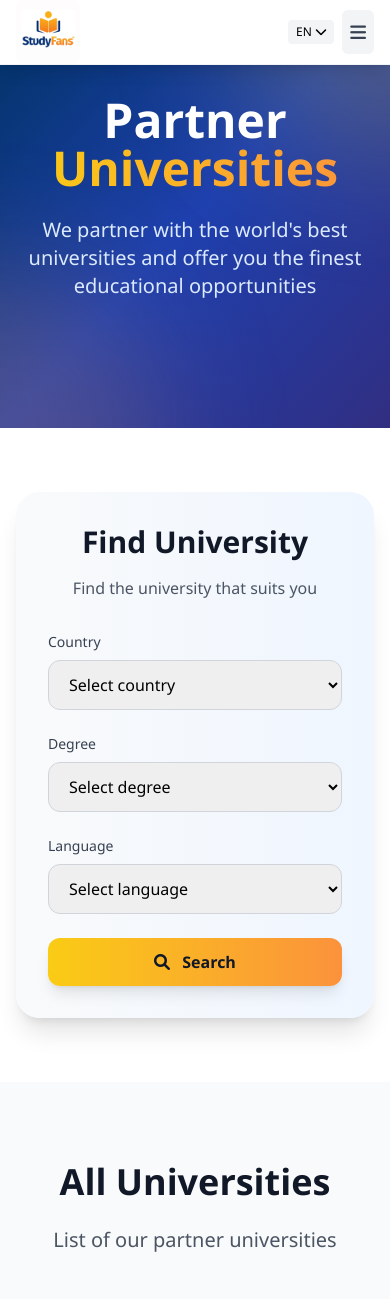
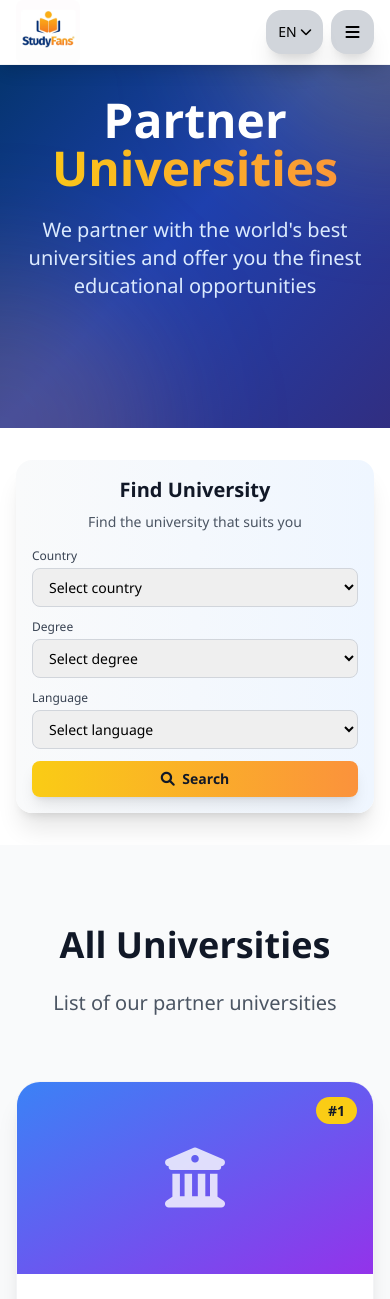
Before and after one commit to Usergeee443/studyfans, a Flask app: page /universities in a window 390 px wide. Shown: the top 1299 px of the page. Run offline with Flask 3, Linux system fonts and the light colour scheme; data comes from the database, SQL or seed files in the repository; some libraries are stand-ins or nearby versions.

Commit message:
version 1.1 Beta (Bugs fixes)

```diff
--- a/templates/base.html
+++ b/templates/base.html
@@ -222,7 +222,7 @@
 				<!-- Language Switcher -->
 				<div class="hidden md:flex items-center">
 					<div class="relative group">
-						<button class="flex items-center space-x-1 px-3 py-3 text-sm rounded-[1rem] shadow-xl bg-gray-300 hover:bg-gray-200 transition-all duration-200 focus:outline-none focus:ring-2 focus:ring-yellow-400">
+						<button class="flex items-center space-x-1 px-3 py-3 text-sm rounded-[1rem] shadow-xl bg-gray-300 hover:bg-gray-200 transition-all duration-200">
 							<span class="font-medium">
 								{% if lang == 'uz' %}UZ{% elif lang == 'en' %}EN{% elif lang == 'ru' %}RU{% else %}TR{% endif %}
 							</span>
@@ -253,38 +253,36 @@
 				<!-- Mobile Language Switcher -->
 				<div class="md:hidden flex items-center space-x-2">
 					<div class="relative group">
-						<button class="flex items-center space-x-1 px-2 py-1 text-xs rounded bg-gray-100 hover:bg-gray-200 transition-all duration-200 focus:outline-none focus:ring-2 focus:ring-yellow-400">
+						<button class="flex items-center space-x-1 px-3 py-3 text-sm rounded-[1rem] shadow-xl bg-gray-300 hover:bg-gray-200 transition-all duration-200">
 							<span class="font-medium">
 								{% if lang == 'uz' %}UZ{% elif lang == 'en' %}EN{% elif lang == 'ru' %}RU{% else %}TR{% endif %}
 							</span>
 							<i class="fas fa-chevron-down text-xs transition-transform duration-200 group-hover:rotate-180"></i>
 						</button>
 
-						<div class="absolute right-0 mt-1 w-16 bg-white rounded shadow-lg border border-gray-200 opacity-0 invisible group-hover:opacity-100 group-hover:visible transition-all duration-200 z-50">
+						<div class="absolute right-0 mt-2 w-20 bg-white rounded-[1rem] shadow-xl opacity-0 invisible group-hover:opacity-100 group-hover:visible transition-all duration-200 z-50">
 							<a href="{{ request.url | replace_query_param('lang', 'uz') }}"
-								class="block px-2 py-1 text-xs text-gray-700 hover:bg-yellow-100 hover:text-gray-900 rounded-t transition-colors duration-200 {% if lang == 'uz' %}bg-yellow-100 text-gray-900{% endif %}">
+								class="block px-3 py-2 text-sm hover:bg-gray-200 rounded-t-[1rem] transition-colors duration-200 {% if lang == 'uz' %}bg-gray-300{% endif %}">
 								UZ
 							</a>
 							<a href="{{ request.url | replace_query_param('lang', 'en') }}"
-								class="block px-2 py-1 text-xs text-gray-700 hover:bg-yellow-100 hover:text-gray-900 transition-colors duration-200 {% if lang == 'en' %}bg-yellow-100 text-gray-900{% endif %}">
+								class="block px-3 py-2 text-sm hover:bg-gray-200 transition-colors duration-200 {% if lang == 'en' %}bg-gray-300{% endif %}">
 								EN
 							</a>
 							<a href="{{ request.url | replace_query_param('lang', 'ru') }}"
-								class="block px-2 py-1 text-xs text-gray-700 hover:bg-yellow-100 hover:text-gray-900 transition-colors duration-200 {% if lang == 'ru' %}bg-yellow-100 text-gray-900{% endif %}">
+								class="block px-3 py-2 text-sm hover:bg-gray-200 transition-colors duration-200 {% if lang == 'ru' %}bg-gray-300{% endif %}">
 								RU
 							</a>
 							<a href="{{ request.url | replace_query_param('lang', 'tr') }}"
-								class="block px-2 py-1 text-xs text-gray-700 hover:bg-yellow-100 hover:text-gray-900 rounded-b transition-colors duration-200 {% if lang == 'tr' %}bg-yellow-100 text-gray-900{% endif %}">
+								class="block px-3 py-2 text-sm hover:bg-gray-200 rounded-b-[1rem] transition-colors duration-200 {% if lang == 'tr' %}bg-gray-300{% endif %}">
 								TR
 							</a>
 						</div>
 					</div>
 
-					<!-- Mobile menu button -->
-					<button type="button" onclick="toggleMobileMenu()"
-						class="bg-gray-100 inline-flex items-center justify-center p-2 rounded-md text-gray-700 hover:text-gray-900 hover:bg-gray-200 focus:outline-none focus:ring-2 focus:ring-inset focus:ring-yellow-400 transition-all duration-200">
+					<button type="button" onclick="toggleMobileMenu()" class="flex items-center px-[0.9rem] py-[0.9rem] rounded-[1rem] shadow-xl bg-gray-300 hover:bg-gray-200 transition-all duration-200">
 						<span class="sr-only">Open main menu</span>
-						<i class="fas fa-bars text-lg"></i>
+						<i class="fas fa-bars text-md transition-transform duration-200 group-hover:rotate-180"></i>
 					</button>
 				</div>
 			</div>
@@ -292,35 +290,40 @@
 
 		<!-- Mobile Navigation Menu -->
 		<div id="mobile-menu" class="md:hidden hidden">
-			<div class="px-2 pt-2 pb-3 space-y-1 sm:px-3 bg-white border-t border-gray-200">
+			<div class="px-4 pt-4 pb-6 space-y-3 sm:px-6 bg-white border-t border-gray-200">
 				<a href="{{ url_for('index') }}"
-					class="flex items-center space-x-4 p-3 rounded-lg transition-all duration-200 {% if request.endpoint == 'index' %}text-[#003262] bg-yellow-100{% else %}text-gray-700 hover:text-black hover:bg-gray-50{% endif %}">
-					<i class="fas fa-home text-yellow-500"></i>
-					<span class="font-medium text-base">{% if lang == 'uz' %}Bosh sahifa{% elif lang == 'ru' %}Главная{% elif lang == 'tr' %}Ana Sayfa{% else %}Home{% endif %}</span>
+					class="nav-link relative px-6 py-3 font-medium text-sm transition-all duration-300 group flex items-center space-x-4 {% if request.endpoint == 'index' %}text-[#003262] bg-[#ff9015] text-white rounded-[1rem] shadow-xl{% else %}text-gray-700 hover:text-white{% endif %}">
+					<i class="fas fa-home text-lg"></i>
+					<span class="relative z-10" data-lang="nav.home">{% if lang == 'uz' %}Bosh sahifa{% elif lang == 'ru' %}Главная{% elif lang == 'tr' %}Ana Sayfa{% else %}Home{% endif %}</span>
+					{% if request.endpoint != 'index' %}<div class="absolute inset-0 bg-[#ff9015] rounded-[1rem] scale-0 group-hover:scale-100 transition-transform duration-300 ease-out shadow-xl"></div>{% endif %}
 				</a>
 
 				<a href="{{ url_for('universities') }}"
-					class="flex items-center space-x-4 p-3 rounded-lg transition-all duration-200 {% if request.endpoint == 'universities' %}text-[#003262] bg-yellow-100{% else %}text-gray-700 hover:text-black hover:bg-gray-50{% endif %}">
-					<i class="fas fa-university text-yellow-500"></i>
-					<span class="font-medium text-base">{% if lang == 'uz' %}Universitetlar{% elif lang == 'ru' %}Университеты{% elif lang == 'tr' %}Üniversiteler{% else %}Universities{% endif %}</span>
+					class="nav-link relative px-6 py-3 font-medium text-sm transition-all duration-300 group flex items-center space-x-4 {% if request.endpoint == 'universities' %}text-[#003262] bg-[#ff9015] text-white rounded-[1rem] shadow-xl{% else %}text-gray-700 hover:text-white{% endif %}">
+					<i class="fas fa-university text-lg"></i>
+					<span class="relative z-10" data-lang="nav.universities">{% if lang == 'uz' %}Universitetlar{% elif lang == 'ru' %}Университеты{% elif lang == 'tr' %}Üniversiteler{% else %}Universities{% endif %}</span>
+					{% if request.endpoint != 'universities' %}<div class="absolute inset-0 bg-[#ff9015] rounded-[1rem] scale-0 group-hover:scale-100 transition-transform duration-300 ease-out shadow-xl"></div>{% endif %}
 				</a>
 
 				<a href="{{ url_for('services') }}"
-					class="flex items-center space-x-4 p-3 rounded-lg transition-all duration-200 {% if request.endpoint == 'services' %}text-[#003262] bg-yellow-100{% else %}text-gray-700 hover:text-black hover:bg-gray-50{% endif %}">
-					<i class="fas fa-cogs text-yellow-500"></i>
-					<span class="font-medium text-base">{% if lang == 'uz' %}Xizmatlar{% elif lang == 'ru' %}Услуги{% elif lang == 'tr' %}Hizmetler{% else %}Services{% endif %}</span>
+					class="nav-link relative px-6 py-3 font-medium text-sm transition-all duration-300 group flex items-center space-x-4 {% if request.endpoint == 'services' %}text-[#003262] bg-[#ff9015] text-white rounded-[1rem] shadow-xl{% else %}text-gray-700 hover:text-white{% endif %}">
+					<i class="fas fa-cogs text-lg"></i>
+					<span class="relative z-10" data-lang="nav.services">{% if lang == 'uz' %}Xizmatlar{% elif lang == 'ru' %}Услуги{% elif lang == 'tr' %}Hizmetler{% else %}Services{% endif %}</span>
+					{% if request.endpoint != 'services' %}<div class="absolute inset-0 bg-[#ff9015] rounded-[1rem] scale-0 group-hover:scale-100 transition-transform duration-300 ease-out shadow-xl"></div>{% endif %}
 				</a>
 
 				<a href="{{ url_for('about') }}"
-					class="flex items-center space-x-4 p-3 rounded-lg transition-all duration-200 {% if request.endpoint == 'about' %}text-[#003262] bg-yellow-100{% else %}text-gray-700 hover:text-black hover:bg-gray-50{% endif %}">
-					<i class="fas fa-info-circle text-yellow-500"></i>
-					<span class="font-medium text-base">{% if lang == 'uz' %}Biz haqimizda{% elif lang == 'ru' %}О нас{% elif lang == 'tr' %}Hakkımızda{% else %}About{% endif %}</span>
+					class="nav-link relative px-6 py-3 font-medium text-sm transition-all duration-300 group flex items-center space-x-4 {% if request.endpoint == 'about' %}text-[#003262] bg-[#ff9015] text-white rounded-[1rem] shadow-xl{% else %}text-gray-700 hover:text-white{% endif %}">
+					<i class="fas fa-info-circle text-lg"></i>
+					<span class="relative z-10" data-lang="nav.about">{% if lang == 'uz' %}Biz haqimizda{% elif lang == 'ru' %}О нас{% elif lang == 'tr' %}Hakkımızda{% else %}About{% endif %}</span>
+					{% if request.endpoint != 'about' %}<div class="absolute inset-0 bg-[#ff9015] rounded-[1rem] scale-0 group-hover:scale-100 transition-transform duration-300 ease-out shadow-xl"></div>{% endif %}
 				</a>
 
 				<a href="{{ url_for('contact') }}"
-					class="flex items-center space-x-4 p-3 rounded-lg transition-all duration-200 {% if request.endpoint == 'contact' %}text-[#003262] bg-yellow-100{% else %}text-gray-700 hover:text-black hover:bg-gray-50{% endif %}">
-					<i class="fas fa-phone text-yellow-500"></i>
-					<span class="font-medium text-base">{% if lang == 'uz' %}Aloqa{% elif lang == 'ru' %}Контакты{% elif lang == 'tr' %}İletişim{% else %}Contact{% endif %}</span>
+					class="nav-link relative px-6 py-3 font-medium text-sm transition-all duration-300 group flex items-center space-x-4 {% if request.endpoint == 'contact' %}text-[#003262] bg-[#ff9015] text-white rounded-[1rem] shadow-xl{% else %}text-gray-700 hover:text-white{% endif %}">
+					<i class="fas fa-phone text-lg"></i>
+					<span class="relative z-10" data-lang="nav.contact">{% if lang == 'uz' %}Aloqa{% elif lang == 'ru' %}Контакты{% elif lang == 'tr' %}İletişim{% else %}Contact{% endif %}</span>
+					{% if request.endpoint != 'contact' %}<div class="absolute inset-0 bg-[#ff9015] rounded-[1rem] scale-0 group-hover:scale-100 transition-transform duration-300 ease-out shadow-xl"></div>{% endif %}
 				</a>
 			</div>
 		</div>
--- a/templates/index.html
+++ b/templates/index.html
@@ -342,7 +342,7 @@
 					</div>
 
 					<!-- Vision -->
-					<div class="bg-gradient-to-br from-orange-50 to-white p-8 rounded-2xl border border-orange-100" data-aos="fade-left" data-aos-delay="200">
+					<div class="bg-gradient-to-br from-orange-50 to-white p-8 rounded-2xl border border-orange-100">
 						<div class="w-16 h-16 bg-[#ff9015] rounded-2xl flex items-center justify-center mb-6">
 							<i class="fas fa-eye text-white text-2xl"></i>
 						</div>
--- a/templates/universities.html
+++ b/templates/universities.html
@@ -39,14 +39,14 @@
 </section>
 
 <!-- Search and Filter Section -->
-<section class="py-16 bg-white">
+<section class="py-8 md:py-16 bg-white">
 	<div class="max-w-7xl mx-auto px-4 sm:px-6 lg:px-8">
-		<div class="bg-gradient-to-r from-gray-50 to-blue-50 rounded-3xl p-8 shadow-xl">
-			<div class="text-center mb-8">
-				<h2 class="text-3xl font-bold text-gray-900 mb-4">
+		<div class="bg-gradient-to-r from-gray-50 to-blue-50 rounded-2xl md:rounded-3xl p-4 md:p-8 shadow-xl">
+			<div class="text-center mb-4 md:mb-8">
+				<h2 class="text-xl md:text-3xl font-bold text-gray-900 mb-2 md:mb-4">
 					{% if lang == 'uz' %}Universitet Qidirish{% elif lang == 'ru' %}Поиск Университета{% else %}Find University{% endif %}
 				</h2>
-				<p class="text-gray-600">
+				<p class="text-sm md:text-base text-gray-600">
 					{% if lang == 'uz' %}
 						O'zingizga mos universitetni toping
 					{% elif lang == 'ru' %}
@@ -57,12 +57,12 @@
 				</p>
 			</div>
 
-			<form class="grid grid-cols-1 md:grid-cols-2 lg:grid-cols-4 gap-6" onsubmit="performSearch(event)">
+			<form class="grid grid-cols-1 md:grid-cols-2 lg:grid-cols-4 gap-3 md:gap-6" onsubmit="performSearch(event)">
 				<div>
-					<label class="block text-gray-700 text-sm font-medium mb-2">
+					<label class="block text-gray-700 text-xs md:text-sm font-medium mb-1 md:mb-2">
 						{% if lang == 'uz' %}Mamlakat{% elif lang == 'ru' %}Страна{% else %}Country{% endif %}
 					</label>
-					<select id="country" class="w-full px-4 py-3 border border-gray-300 rounded-xl focus:ring-2 focus:ring-yellow-400 focus:border-transparent">
+					<select id="country" class="w-full px-3 md:px-4 py-2 md:py-3 text-sm md:text-base border border-gray-300 rounded-lg md:rounded-xl focus:ring-2 focus:ring-yellow-400 focus:border-transparent">
 						<option value="">
 							{% if lang == 'uz' %}Mamlakatni tanlang{% elif lang == 'ru' %}Выберите страну{% else %}Select country{% endif %}
 						</option>
@@ -75,10 +75,10 @@
 				</div>
 
 				<div>
-					<label class="block text-gray-700 text-sm font-medium mb-2">
+					<label class="block text-gray-700 text-xs md:text-sm font-medium mb-1 md:mb-2">
 						{% if lang == 'uz' %}Daraja{% elif lang == 'ru' %}Степень{% else %}Degree{% endif %}
 					</label>
-					<select id="degree" class="w-full px-4 py-3 border border-gray-300 rounded-xl focus:ring-2 focus:ring-yellow-400 focus:border-transparent">
+					<select id="degree" class="w-full px-3 md:px-4 py-2 md:py-3 text-sm md:text-base border border-gray-300 rounded-lg md:rounded-xl focus:ring-2 focus:ring-yellow-400 focus:border-transparent">
 						<option value="">
 							{% if lang == 'uz' %}Darajani tanlang{% elif lang == 'ru' %}Выберите степень{% else %}Select degree{% endif %}
 						</option>
@@ -95,10 +95,10 @@
 				</div>
 
 				<div>
-					<label class="block text-gray-700 text-sm font-medium mb-2">
+					<label class="block text-gray-700 text-xs md:text-sm font-medium mb-1 md:mb-2">
 						{% if lang == 'uz' %}Til{% elif lang == 'ru' %}Язык{% else %}Language{% endif %}
 					</label>
-					<select id="language" class="w-full px-4 py-3 border border-gray-300 rounded-xl focus:ring-2 focus:ring-yellow-400 focus:border-transparent">
+					<select id="language" class="w-full px-3 md:px-4 py-2 md:py-3 text-sm md:text-base border border-gray-300 rounded-lg md:rounded-xl focus:ring-2 focus:ring-yellow-400 focus:border-transparent">
 						<option value="">
 							{% if lang == 'uz' %}Tilni tanlang{% elif lang == 'ru' %}Выберите язык{% else %}Select language{% endif %}
 						</option>
@@ -110,8 +110,8 @@
 				</div>
 
 				<div class="flex items-end">
-					<button type="submit" class="w-full bg-gradient-to-r from-yellow-400 to-orange-400 hover:from-yellow-500 hover:to-orange-500 text-gray-900 font-bold py-3 px-6 rounded-xl shadow-lg hover:shadow-xl transform hover:scale-105 transition-all duration-300">
-						<i class="fas fa-search mr-2"></i>
+					<button type="submit" class="w-full bg-gradient-to-r from-yellow-400 to-orange-400 hover:from-yellow-500 hover:to-orange-500 text-gray-900 font-bold py-2 md:py-3 px-4 md:px-6 text-sm md:text-base rounded-lg md:rounded-xl shadow-lg hover:shadow-xl transform hover:scale-105 transition-all duration-300">
+						<i class="fas fa-search mr-1 md:mr-2"></i>
 						{% if lang == 'uz' %}Qidirish{% elif lang == 'ru' %}Поиск{% else %}Search{% endif %}
 					</button>
 				</div>
```
